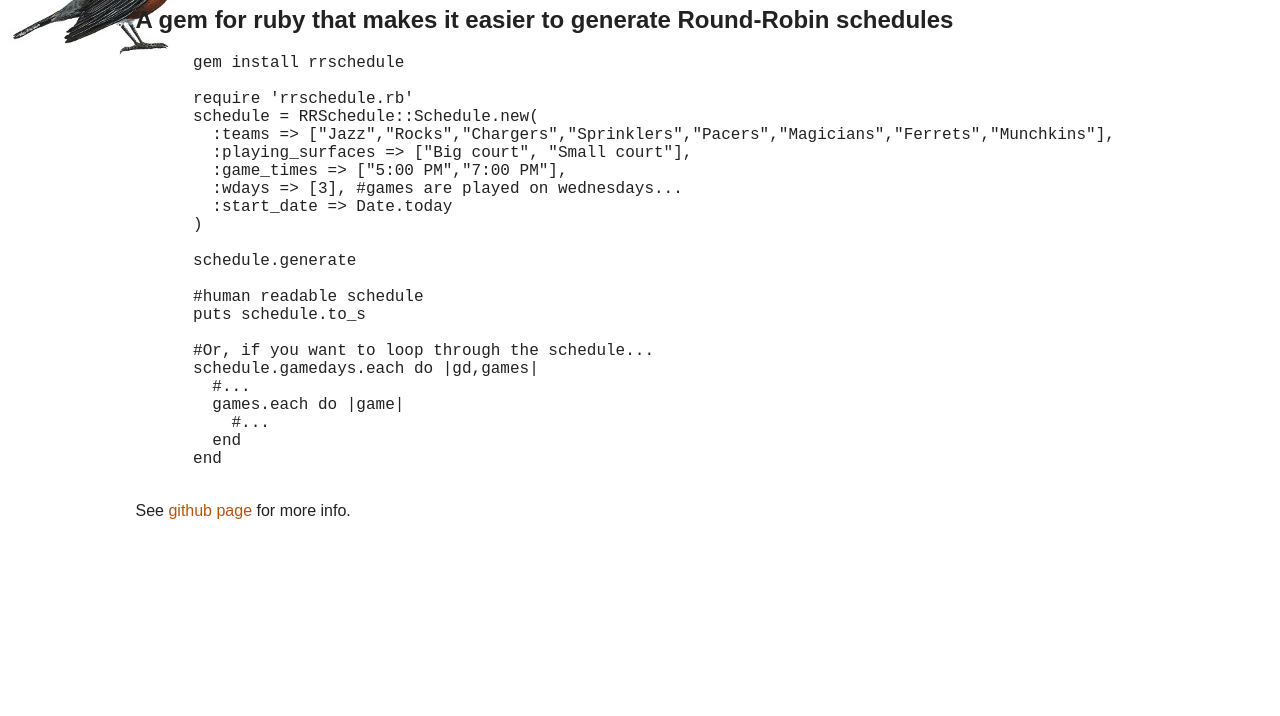
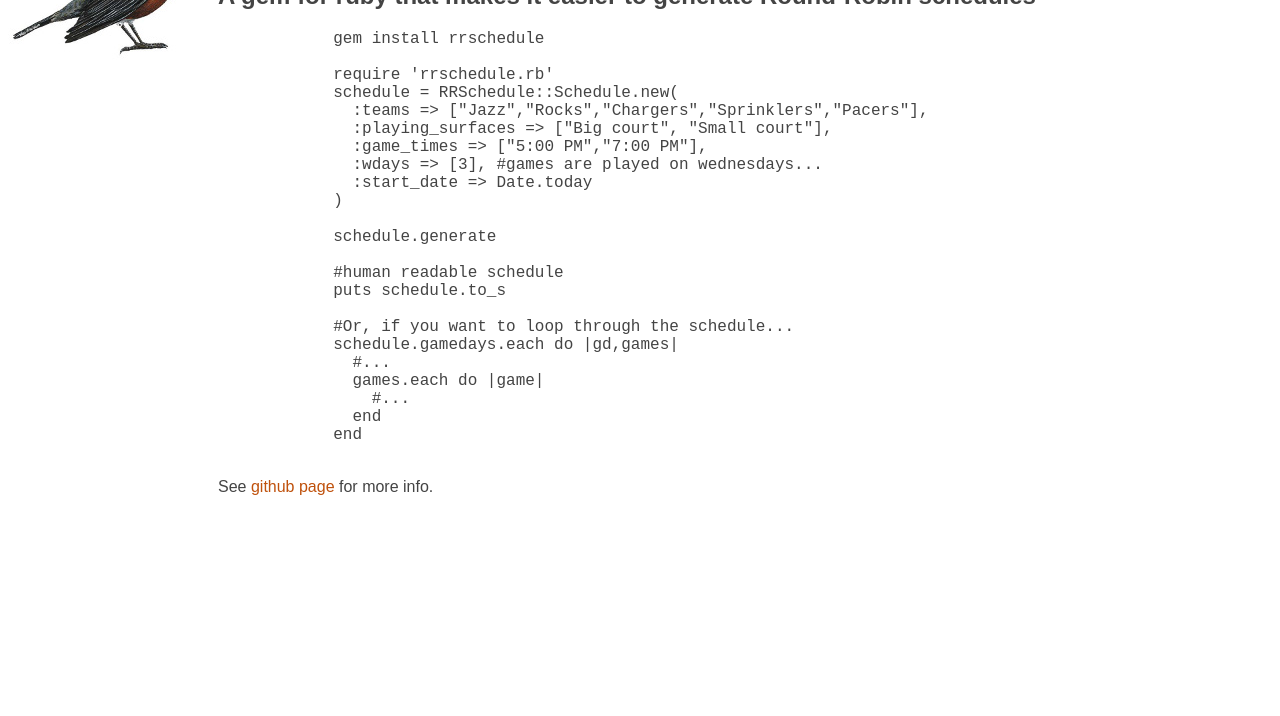
Before and after one commit to flamontagne/rrschedule, a plain HTML site: page index.html in a window 1280 px wide. Shown: the part 84-800 px from the top of the page. Drawn offline with Linux system fonts and the light colour scheme.

Commit message:
no more centered

```diff
--- a/index.html
+++ b/index.html
@@ -5,8 +5,11 @@
     <link href="style.css" media="screen" rel="stylesheet" type="text/css" />
   </head>
   <body>
+
+    <div id="container">
+
+        <div class="content">
           <h1><span class='highlight'>RRS</span>chedule</h1>
-
           <h2>A gem for ruby that makes it easier to generate Round-Robin schedules</h2>
 
           <pre>
@@ -14,7 +17,7 @@
 
             require 'rrschedule.rb'
             schedule = RRSchedule::Schedule.new(
-        :teams => ["Jazz","Rocks","Chargers","Sprinklers","Pacers","Magicians","Ferrets","Munchkins"],
+              :teams => ["Jazz","Rocks","Chargers","Sprinklers","Pacers"],
               :playing_surfaces => ["Big court", "Small court"],
               :game_times => ["5:00 PM","7:00 PM"],
               :wdays => [3], #games are played on wednesdays...
@@ -36,5 +39,10 @@
           </pre>
 
           See <a href="http://github.com/flamontagne/rrschedule">github page</a> for more info.
+
+        </div>
+
+    </div>
+
   </body>
 </html>
--- a/style.css
+++ b/style.css
@@ -1,11 +1,10 @@
 body {
-  margin:2em auto;
-  width:1009px;
   font-family:arial;
   font-size:16px;
-  color:#222;
+  color:#444;
   background:url('logo.jpg') no-repeat;
 }
+
 
 
 .highlight {
@@ -20,3 +19,8 @@ a, a:visited {
 a:active, a:hover {
   text-decoration:underline;
 }
+
+
+#container {
+  margin-left:210px;
+}
```
Lines whose indentation alone changed are shown as unchanged.
